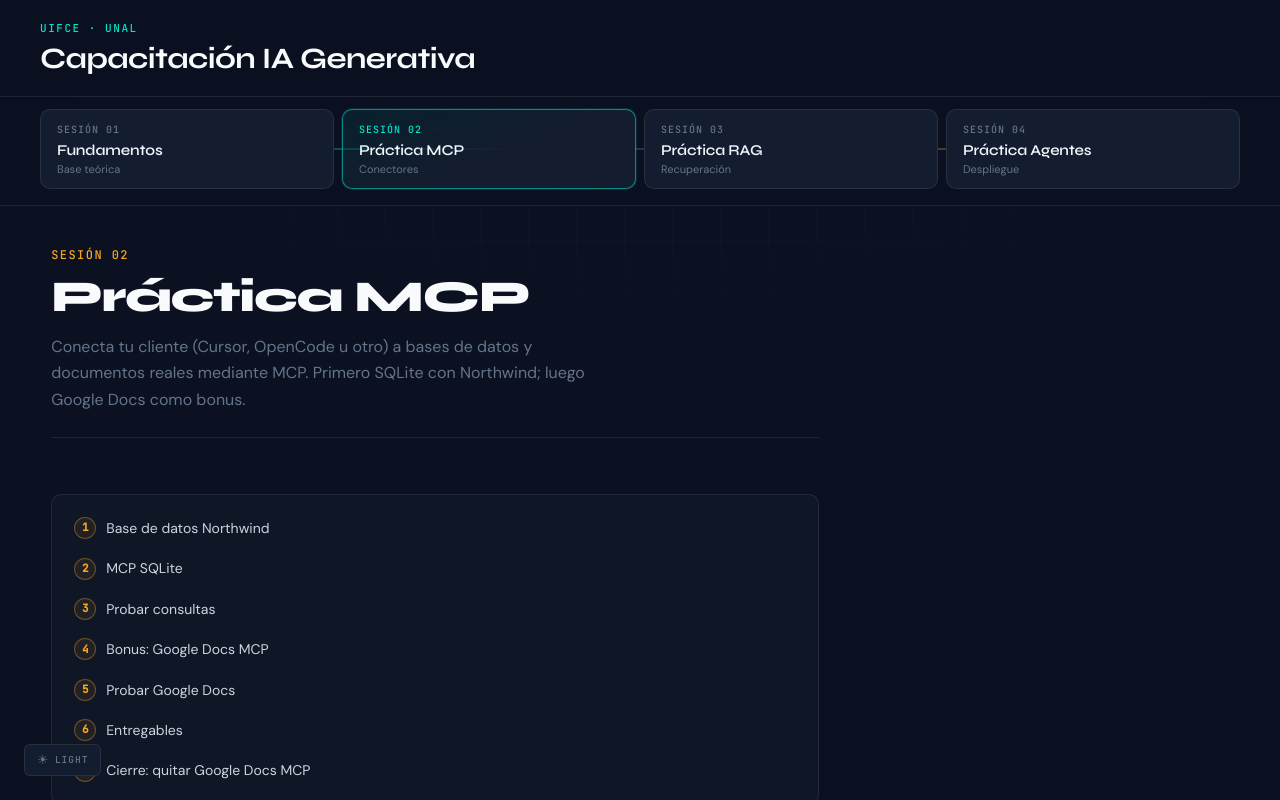
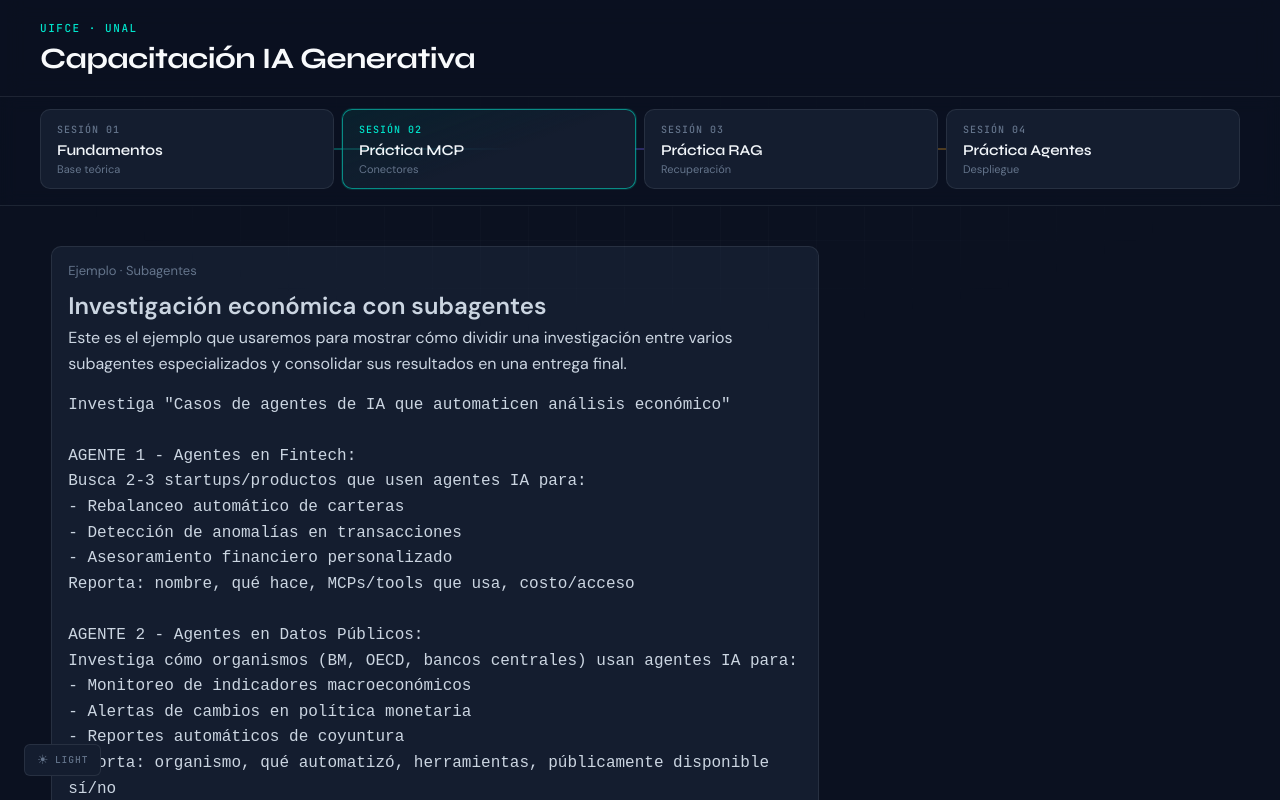
Before and after one commit to its-camilo/capacitacion-ia-generativa, a React (Vite) app: page /practica-mcp in a window 1280 px wide. Shown: the top 800 px of the page. Built offline with nearby package versions, Linux system fonts and the light colour scheme.

Commit message:
Agregar ejemplo de subagentes al inicio de sesión 2

```diff
--- a/src/components/practica-mcp/PracticaMcpPage.jsx
+++ b/src/components/practica-mcp/PracticaMcpPage.jsx
@@ -14,10 +14,55 @@ import CodeBlock from './CodeBlock'
 import '../../styles/fundamentos.css'
 import '../../styles/practica-mcp.css'
 
+const subagentsExamplePrompt = `Investiga "Casos de agentes de IA que automaticen análisis económico"
+
+AGENTE 1 - Agentes en Fintech:
+Busca 2-3 startups/productos que usen agentes IA para:
+- Rebalanceo automático de carteras
+- Detección de anomalías en transacciones
+- Asesoramiento financiero personalizado
+Reporta: nombre, qué hace, MCPs/tools que usa, costo/acceso
+
+AGENTE 2 - Agentes en Datos Públicos:
+Investiga cómo organismos (BM, OECD, bancos centrales) usan agentes IA para:
+- Monitoreo de indicadores macroeconómicos
+- Alertas de cambios en política monetaria
+- Reportes automáticos de coyuntura
+Reporta: organismo, qué automatizó, herramientas, públicamente disponible sí/no
+
+AGENTE 3 - Frameworks Open Source:
+Localiza 2-3 frameworks de agentes económicos que estudiantes podrían usar:
+- Orchestradores de agentes (CrewAI, AutoGen, Manus)
+- MCPs para datos económicos (Data360, FRED MCP, etc.)
+- Integraciones con herramientas económicas (Jupyter, Power BI)
+Reporta: nombre, GitHub/docs, curva de aprendizaje, relevancia para Ciencias Económicas
+
+ENTREGA FINAL:
+- Tabla: Agente tipo | Caso de uso económico | Herramientas mínimas | Dificultad
+- Top 3 ideas para entregas de estudiantes (Sesión 04)`
+
 function PracticaMcpPage() {
   return (
     <div className="practica-mcp">
       <div className="practica-mcp__content">
+        <section
+          aria-labelledby="ejemplo-subagentes-title"
+          className="practica-mcp__query-card"
+          style={{ marginBottom: '2rem' }}
+        >
+          <p className="practica-mcp__query-hint">Ejemplo · Subagentes</p>
+          <h2 id="ejemplo-subagentes-title" style={{ marginTop: '0.35rem' }}>
+            Investigación económica con subagentes
+          </h2>
+          <p>
+            Este es el ejemplo que usaremos para mostrar cómo dividir una investigación entre
+            varios subagentes especializados y consolidar sus resultados en una entrega final.
+          </p>
+          <pre style={{ whiteSpace: 'pre-wrap', overflowX: 'auto', margin: '1rem 0 0' }}>
+            {subagentsExamplePrompt}
+          </pre>
+        </section>
+
         <header className="fundamentos__hero">
           <p className="fundamentos__hero-session">Sesión 02</p>
           <h1 className="fundamentos__hero-title">Práctica MCP</h1>
@@ -117,8 +162,7 @@ function PracticaMcpPage() {
               pantalla de consentimiento OAuth.
             </li>
             <li>
-              Crea credenciales OAuth (tipo Desktop), copia Client ID y Client Secret, y autoriza
-              con{' '}
+              Crea credenciales OAuth (tipo Desktop), copia Client ID y Client Secret, y autoriza con{' '}
               <code>
                 GOOGLE_CLIENT_ID=&quot;…&quot; GOOGLE_CLIENT_SECRET=&quot;…&quot; npx -y
                 @a-bonus/google-docs-mcp auth
```
